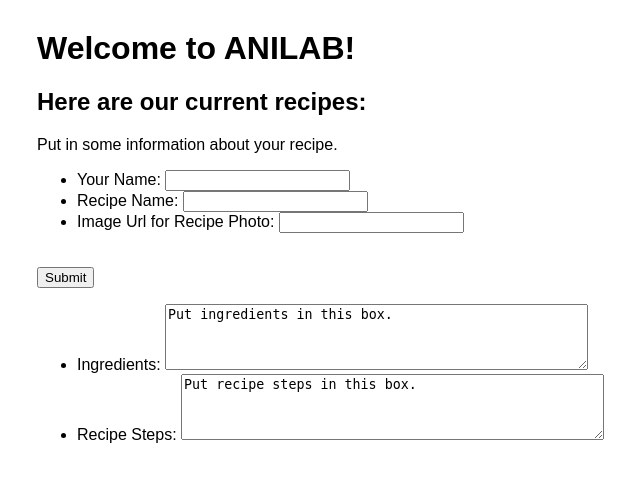
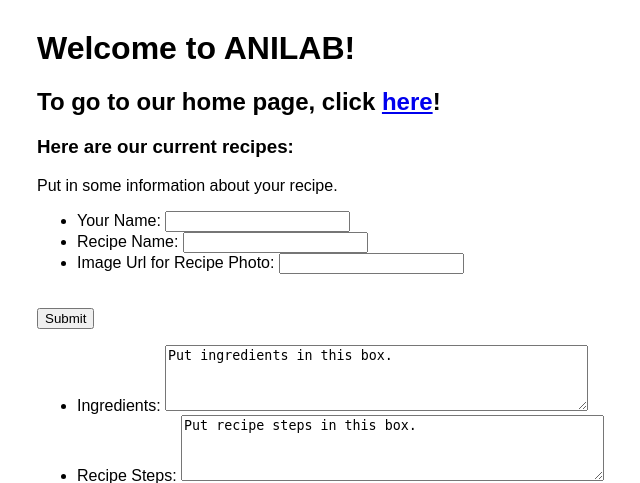
Before and after one commit to SMMotteler/FTF-Anilab, a Flask app: page / in a window 1280 px wide. Shown: the top 483 px of the page, without its empty margins (91-731 px from the left). Run offline with Flask 2, Linux system fonts and the light colour scheme; data that the repository does not hold is empty; some libraries are stand-ins or nearby versions.

Commit message:
added link to homepage

```diff
--- a/app.py
+++ b/app.py
@@ -53,3 +53,7 @@
    collection = mongo.db.recipe_collection
    collection.delete_one({'_id': ObjectId(recipe_id)})
    return redirect('/')
+
+@app.route('/homepage')
+def home():
+    return render_template('homepage.html')
--- a/templates/index.html
+++ b/templates/index.html
@@ -6,7 +6,8 @@
     </head>
     <body>
         <h1>Welcome to ANILAB!</h1>
-        <h2>Here are our current recipes: </h2>
+        <h2>To go to our home page, click <a href='/homepage'>here</a>!</h2>
+        <h3>Here are our current recipes: </h3>
             <div class="recipe-list">
                 <ul>
                     {% for recipe in recipes %}
```
